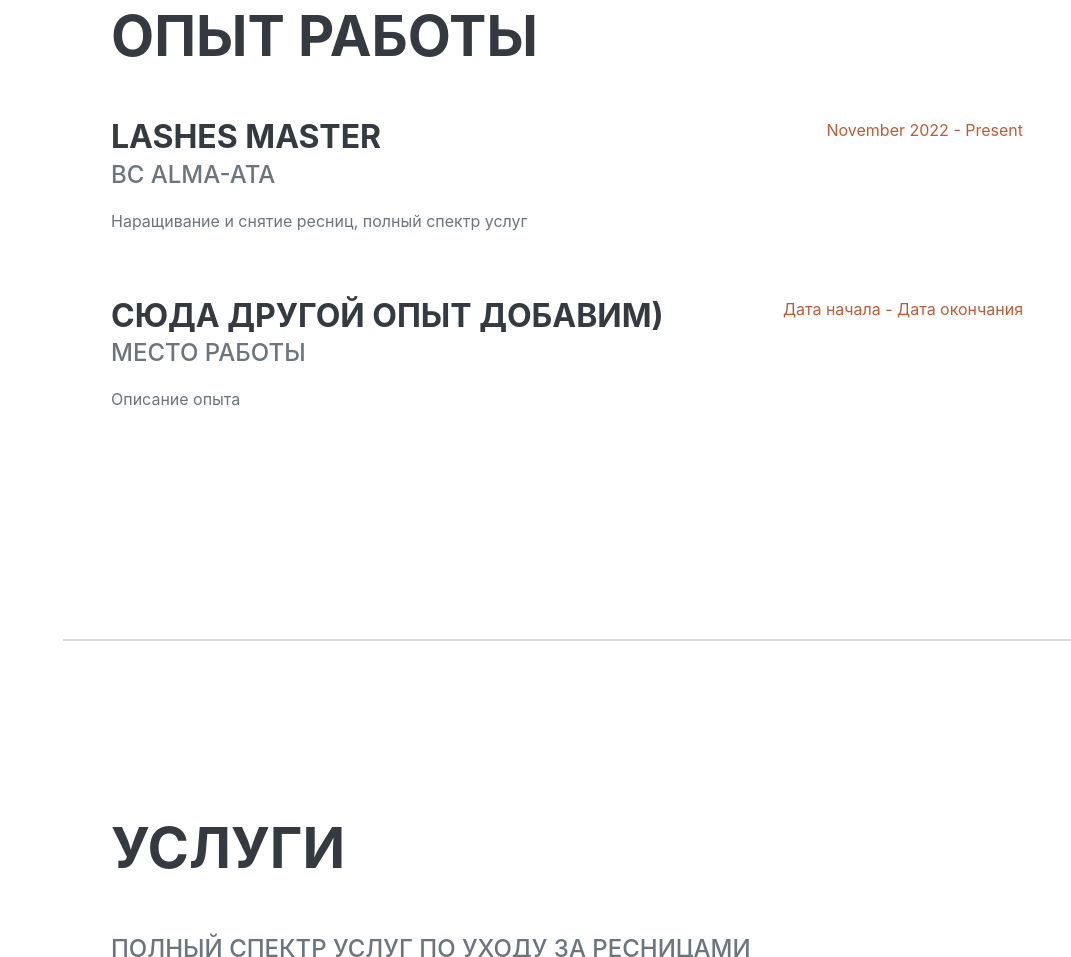
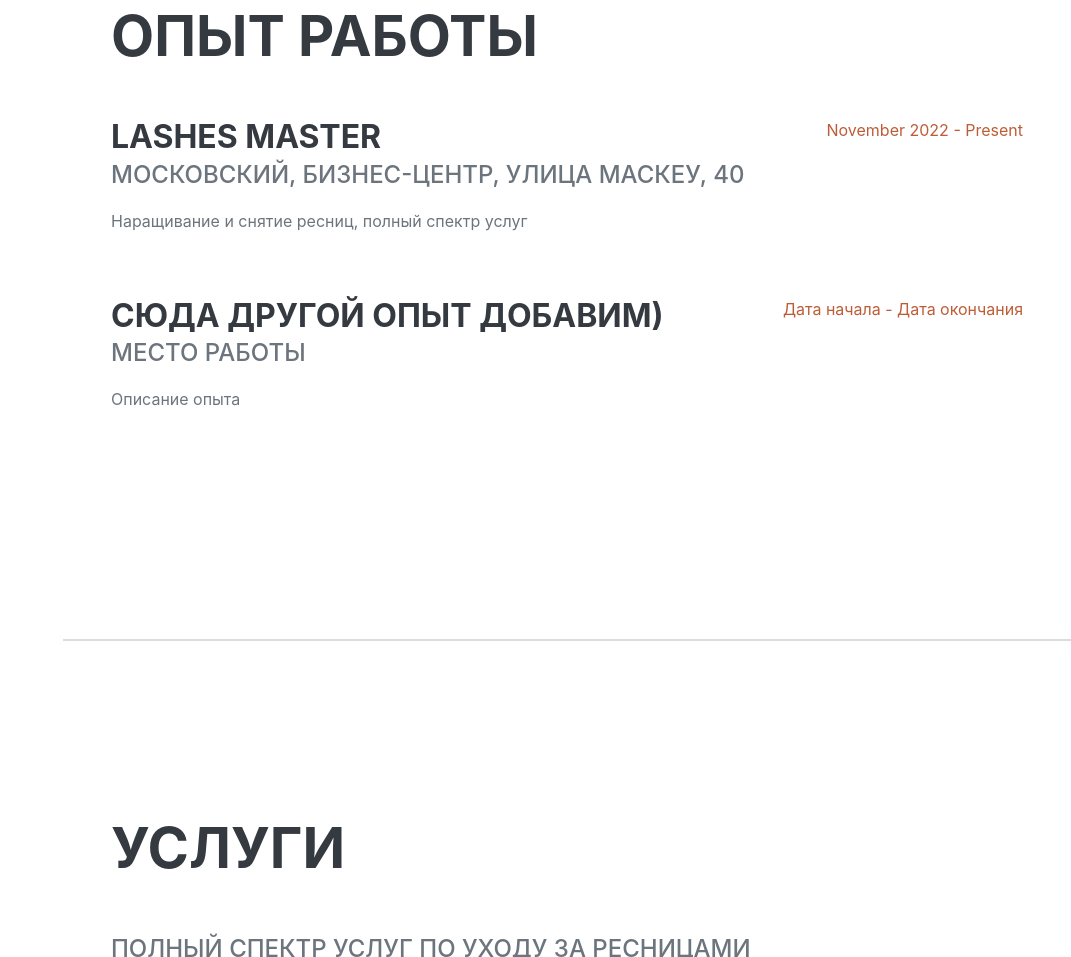
Before and after one commit to anaralash/anaralash.github.io, a plain HTML site: page index.html in a window 1280 px wide. Shown: the part 962-1919 px from the top of the page, without its empty margins (209-1280 px from the left). Drawn offline with nearby package versions, Linux system fonts and the light colour scheme; a web font is replaced by a local one.

Commit message:
Update index.html

```diff
--- a/index.html
+++ b/index.html
@@ -77,7 +77,7 @@
                     <div class="d-flex flex-column flex-md-row justify-content-between mb-5">
                         <div class="flex-grow-1">
                             <h3 class="mb-0">Lashes Master</h3>
-                            <div class="subheading mb-3">BC Alma-Ata</div>
+                            <div class="subheading mb-3">Московский, бизнес-центр, улица Маскеу, 40</div>
                             <p>Наращивание и снятие ресниц, полный спектр услуг</p>
                         </div>
                         <div class="flex-shrink-0"><span class="text-primary">November 2022 - Present</span></div>
```
